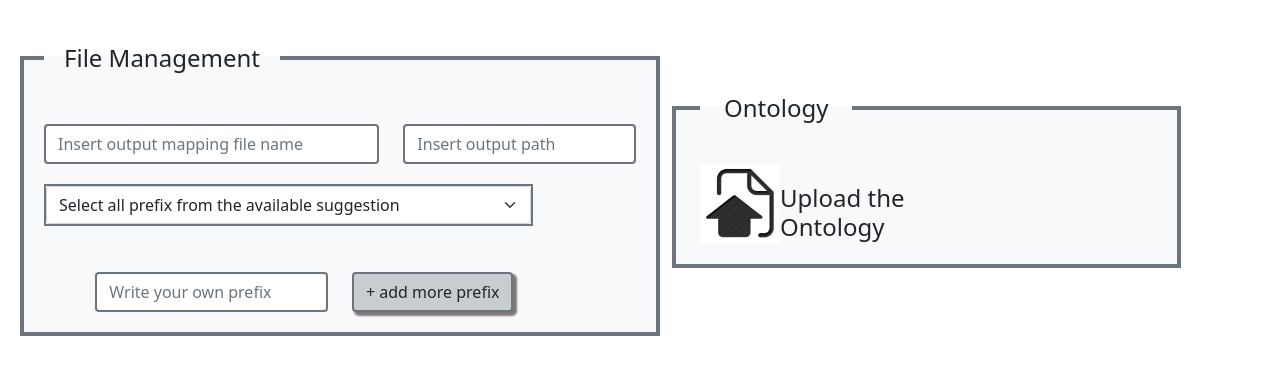
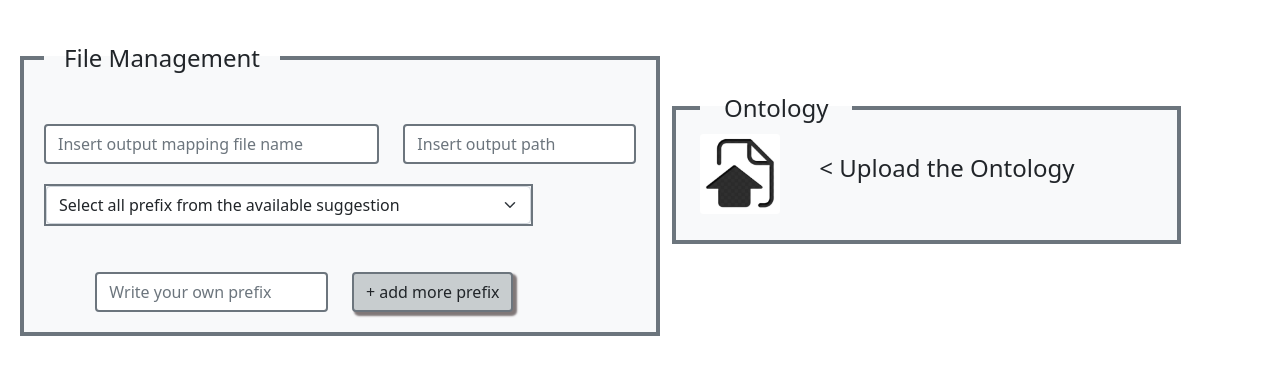
Before and after one commit to SDM-TIB/easyRML, a Flask app: page / in a window 1280 px wide. Shown: the part 142-517 px from the top of the page. Run offline with Flask 2, Linux system fonts and the light colour scheme; some libraries are stand-ins or nearby versions.

Commit message:
change in designing part of ontology

```diff
--- a/easyrml/static/css/style.css
+++ b/easyrml/static/css/style.css
@@ -42,7 +42,6 @@ html, body {
 .file-upload-input {
     outline: none;
     opacity: 0;
-    cursor: pointer;
 }
 .image-upload-wrap {
     margin-top: 20px;
@@ -64,6 +63,7 @@ html, body {
     height: 80px;
     width: 80px;
     margin-bottom: 20px;
+    cursor: pointer;
 }
 .pt-1{
     padding-top: 20px !important;
--- a/easyrml/template/index.html
+++ b/easyrml/template/index.html
@@ -99,13 +99,18 @@
               <div class="col-10 d-flex justify-content-center">
                 <fieldset class="container image-upload-wrap border border-4 border-secondary bg-light">
                   <legend class="w-auto">Ontology</legend>
-                  <input class="row file-upload-input" type='file' accept=".ttl" action="/api/readOntology" method="POST" name = "file"/>
 
-                  <div class="col-4">
-                    <img src="../static/images/upload-file.jpg" class="rounded float-start image-upload bg-white" alt="...">
-                  </div>
-                  <div class="col-8">
-                    <h4 class="pt-1"> Upload the Ontology</h4>
+                  <div class="row">
+
+                    <input class="file-upload-input" type='file' accept=".ttl" action="/api/readOntology" method="POST" name = "file" id="uploadttlfile" hidden/>
+                    <div class="col-3">
+                      <label for="uploadttlfile">
+                        <img src="../static/images/upload-file.jpg" class="rounded float-start image-upload bg-white" alt="...">
+                      </label>
+                    </div>
+                    <div class="col-9">
+                      <h4 class="pt-1"> &lt; Upload the Ontology</h4>
+                    </div>
                   </div>
                 </fieldset>
               </div>
```
